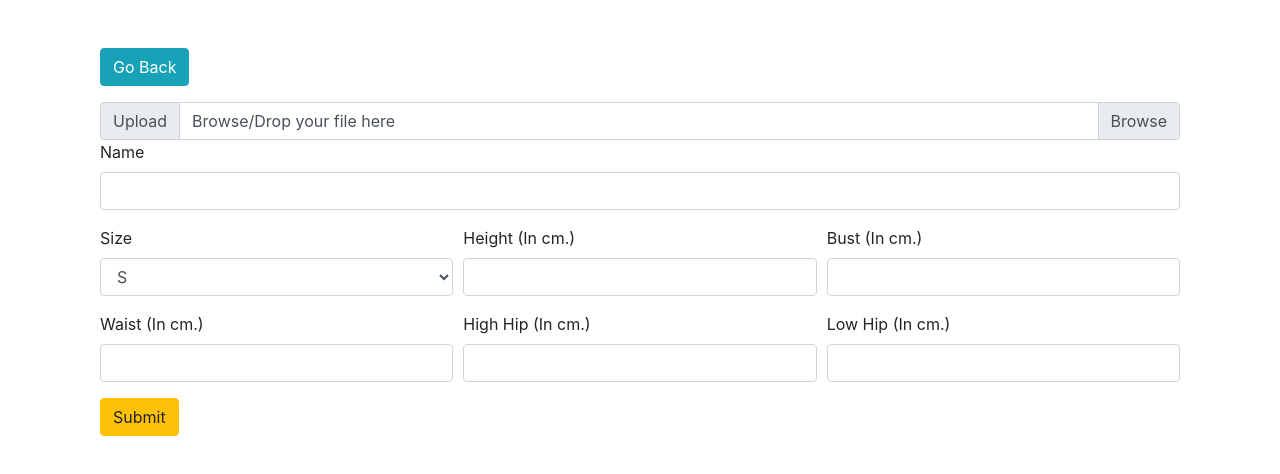
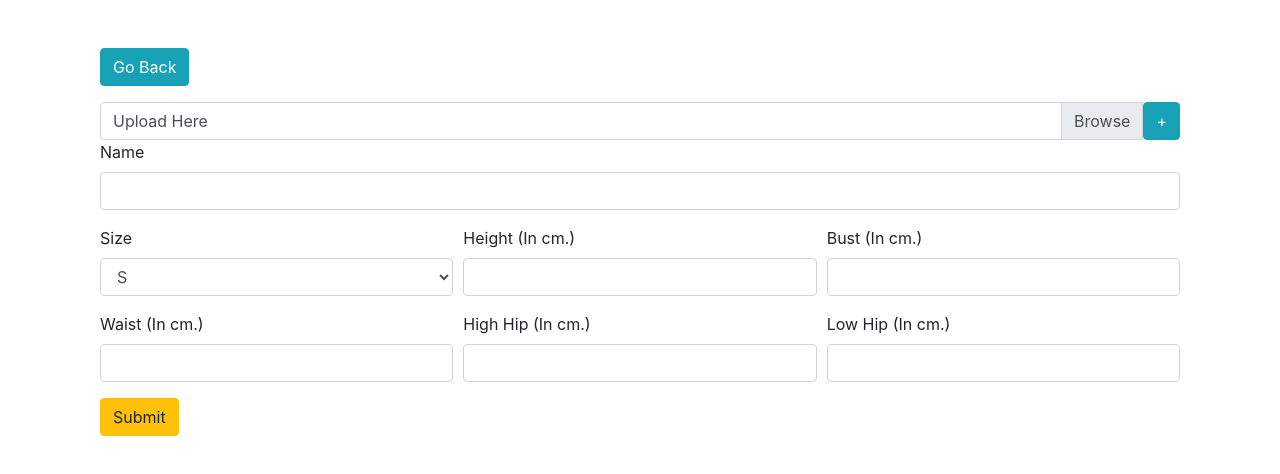
Before and after one commit to sobhanthakur/landmark-assignment, a React (Create React App) app in the folder client/: page /register in a window 1280 px wide. Shown: the top 474 px of the page. Built offline with nearby package versions, Linux system fonts and the light colour scheme; the HTML template or start-up script is replaced by a standard one.

Commit message:
Multiple Images Upload

```diff
--- a/client/src/components/layout/ModelForm.js
+++ b/client/src/components/layout/ModelForm.js
@@ -37,6 +37,7 @@ const ModelForm = ({ model }) => {
   const [loading, setLoading] = useState(false);
   const { name, modelwear, height, bust, waist, highhip, lowhip } = formData;
   const [images, setImages] = useState([]);
+  const [fields, setFields] = useState([{ value: null }]);
 
   // On changing form data
   const changeFormData = (e) =>
@@ -58,6 +59,7 @@ const ModelForm = ({ model }) => {
       await dispatch(addModel(formData));
       setFormData(initialState);
       setImages([]);
+      setFields([{ value: null }]);
     }
     setLoading(false);
   };
@@ -70,6 +72,13 @@ const ModelForm = ({ model }) => {
       })
     );
   };
+
+  const handleAdd = () => {
+    const values = [...fields];
+    values.push({ value: null });
+    setFields(values);
+  };
+
   return (
     <>
       {!model && (
@@ -79,11 +88,10 @@ const ModelForm = ({ model }) => {
               <Button color="info">Go Back</Button>
             </a>
           </div>
-
+          {fields.map((field, idx) => {
+            return (
+              <div key={`${field}-${idx}`}>
                 <div className="input-group">
-            <div className="input-group-prepend">
-              <span className="input-group-text">Upload</span>
-            </div>
                   <div className="custom-file">
                     <input
                       type="file"
@@ -91,10 +99,14 @@ const ModelForm = ({ model }) => {
                       onChange={(e) => onChangeFile(e)}
                     />
                     <label className="custom-file-label">
-                Browse/Drop your file here
+                      Upload Here
                     </label>
                   </div>
+                  <Button color="info" onClick={e => handleAdd()}>+</Button>
                 </div>
+              </div>
+            );
+          })}
         </>
       )}
       <Form onSubmit={(e) => onSubmit(e)}>
```
Lines whose indentation alone changed are shown as unchanged.
